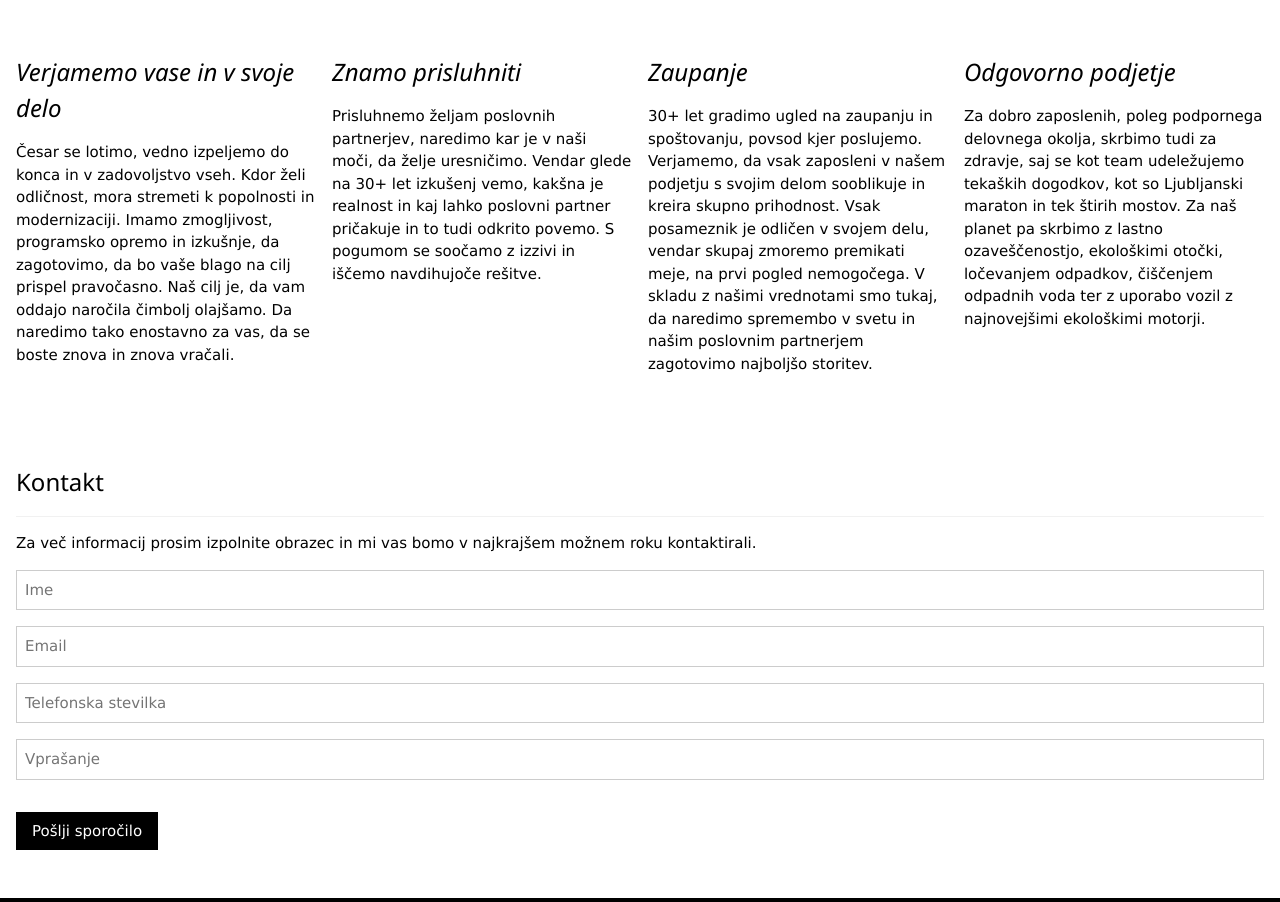
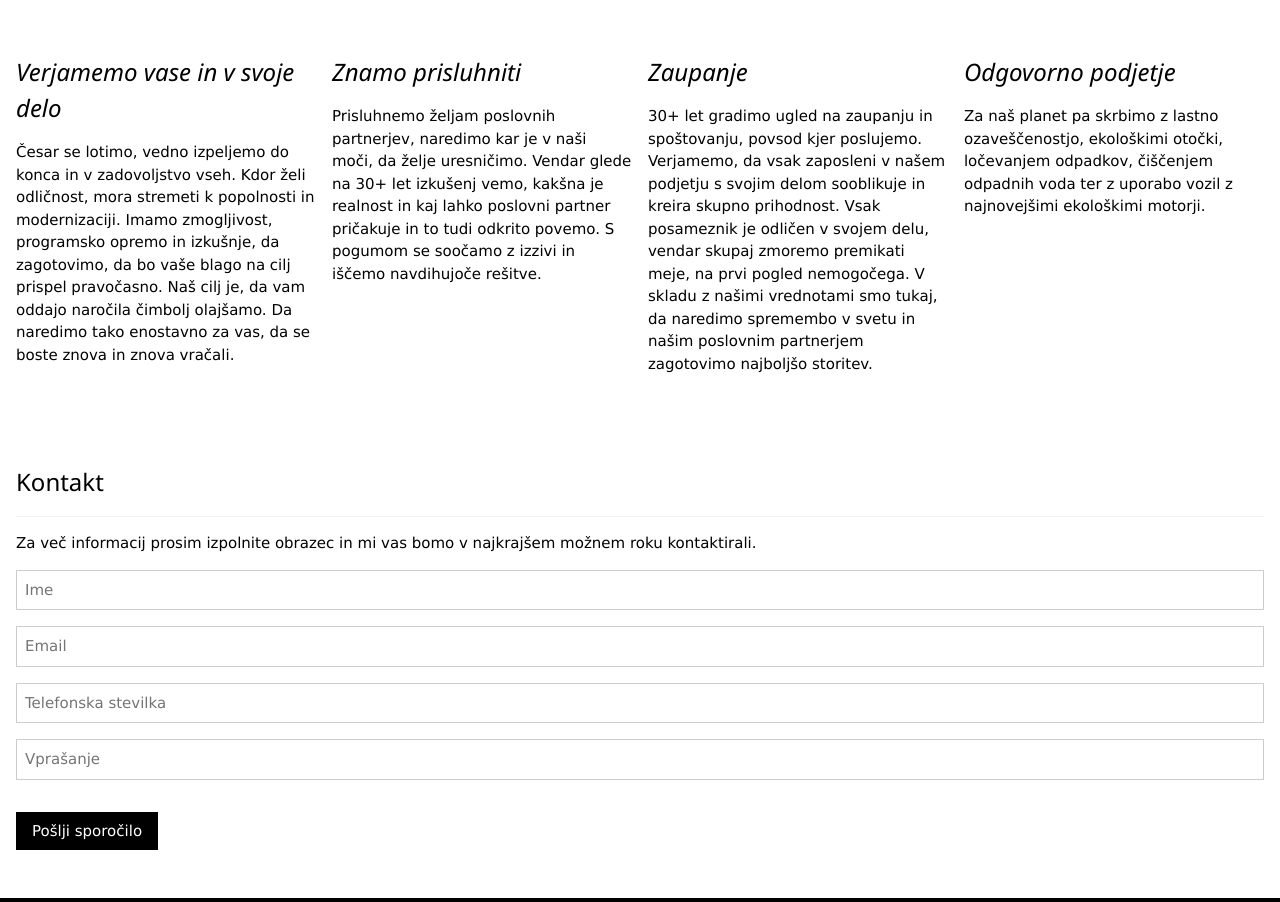
Before and after one commit to krajncanej/krttransport, a plain HTML site: page index.html in a window 1280 px wide. Shown: the part 1467-2369 px from the top of the page. Drawn offline with nearby package versions, Linux system fonts and the light colour scheme; some icons are missing.

Commit message:
Update index.html

```diff
--- a/index.html
+++ b/index.html
@@ -106,9 +106,7 @@
     </div>
     <div class="w3-col l3 m6 w3-margin-bottom">
       <h3><i>Odgovorno podjetje</i></h3>
-      <p>Za dobro zaposlenih, poleg podpornega delovnega okolja, skrbimo tudi za zdravje,
-	  saj se kot team udeležujemo tekaških dogodkov, kot so Ljubljanski maraton in tek štirih mostov.
-	  Za naš planet pa skrbimo z lastno ozaveščenostjo, ekološkimi otočki, ločevanjem odpadkov, čiščenjem odpadnih voda
+      <p>  Za naš planet pa skrbimo z lastno ozaveščenostjo, ekološkimi otočki, ločevanjem odpadkov, čiščenjem odpadnih voda
 	  ter z uporabo vozil z najnovejšimi ekološkimi motorji. </p>
     </div>
   </div>
```
